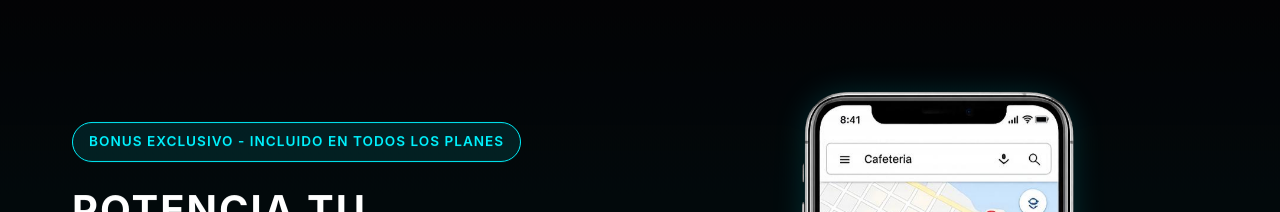
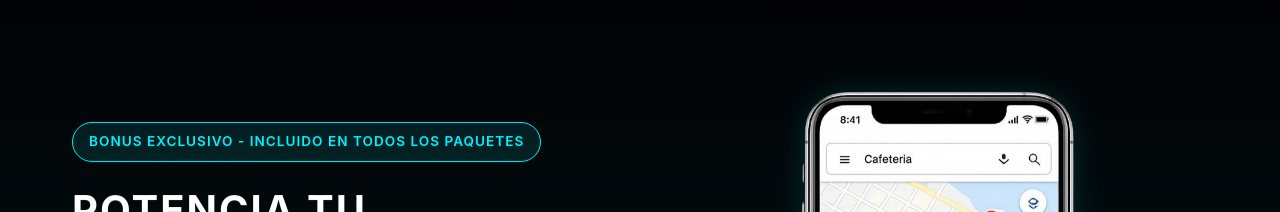
Before and after one commit to JSoza1/web-soza-systems, a React (Vite) app: page / in a window 1280 px wide. Shown: the part 2700-2912 px from the top of the page. Built offline with nearby package versions, Linux system fonts and the light colour scheme.

Commit message:
feat: add Google Business component and image asset, and update README.md

```diff
--- a/src/components/GoogleBusiness/GoogleBusiness.jsx
+++ b/src/components/GoogleBusiness/GoogleBusiness.jsx
@@ -1,11 +1,12 @@
 import './GoogleBusiness.css';
+import googleMapsImg from '../../assets/google-maps.png';
 
 const GoogleBusiness = () => {
     return (
         <section className="google-business fade-in-section">
             <div className="google-business-container">
                 <div className="gb-content">
-                    <span className="gb-label">Bonus Exclusivo - Incluido en Todos los Planes</span>
+                    <span className="gb-label">Bonus Exclusivo - Incluido en Todos los Paquetes</span>
                     <h2 className="gb-title">
                         Potencia tu Presencia <br />
                         <span className="text-gradient">Local en Google</span>
@@ -14,7 +15,7 @@ const GoogleBusiness = () => {
                     {/* Imagen SOLO para móvil */}
                     <div className="gb-image-wrapper mobile-only">
                         <img
-                            src="/google-maps.png"
+                            src={googleMapsImg}
                             alt="Google Maps en celular"
                             className="gb-image"
                         />
@@ -44,7 +45,7 @@ const GoogleBusiness = () => {
                 {/* Imagen SOLO para escritorio */}
                 <div className="gb-image-wrapper desktop-only">
                     <img
-                        src="/google-maps.png"
+                        src={googleMapsImg}
                         alt="Google Maps y Perfil de Negocio"
                         className="gb-image"
                     />
```
Also changed, not shown: src/assets/google-maps.png (renamed from public/google-maps.png), 1 other file (tests, documents, lock files or other folders).
